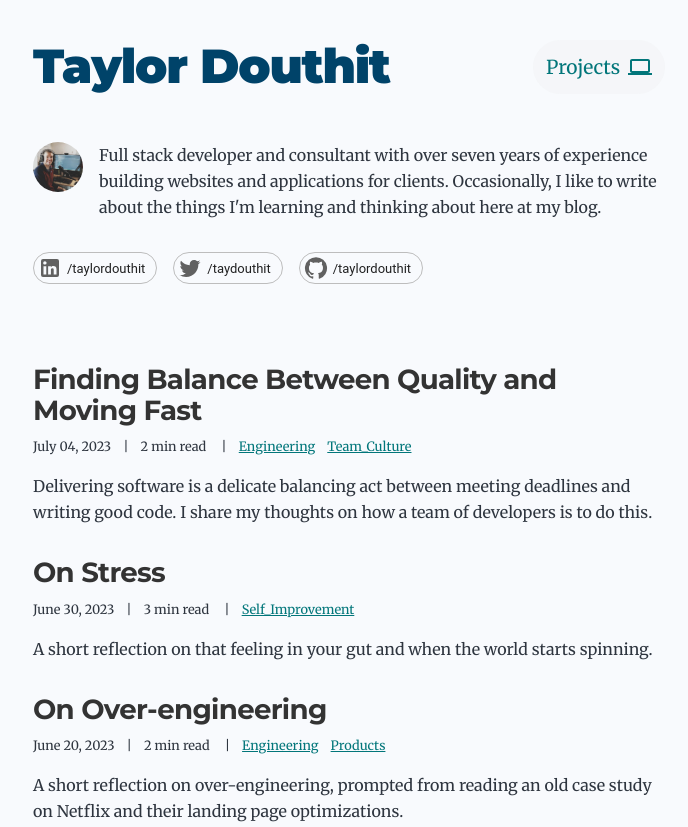
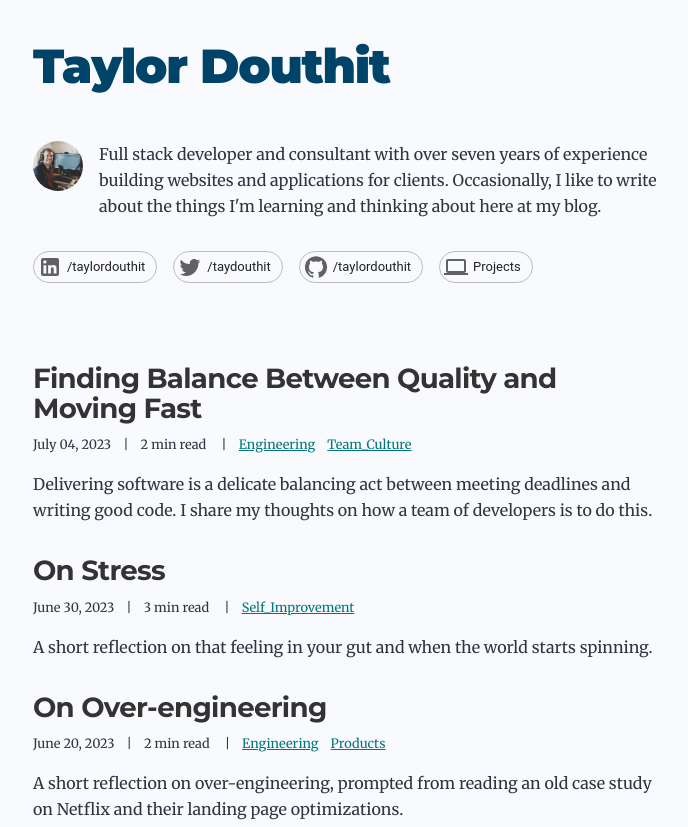
Before and after one commit to taylordouthit/taylordouthit-blog, a Gatsby site: page / in a window 1280 px wide. Shown: the top 827 px of the page, without its empty margins (291-979 px from the left). Built offline with nearby package versions, Linux system fonts and the light colour scheme; Gatsby itself is replaced by a stand-in of ours.

Commit message:
cleaned up styles, got rid of top right project link and made it a chip inline with the other chips

```diff
--- a/src/components/bio.js
+++ b/src/components/bio.js
@@ -12,6 +12,7 @@ import Chip from "@mui/material/Chip"
 import LinkedInIcon from "@mui/icons-material/LinkedIn"
 import TwitterIcon from "@mui/icons-material/Twitter"
 import GitHubIcon from "@mui/icons-material/GitHub"
+import LaptopIcon from "@mui/icons-material/Laptop"
 
 const Bio = () => {
   const data = useStaticQuery(graphql`
@@ -73,6 +74,14 @@ const Bio = () => {
           variant="outlined"
           clickable
         />
+        <Chip
+          label="Projects"
+          component="a"
+          icon={<LaptopIcon />}
+          href="/projects"
+          variant="outlined"
+          clickable
+        />
       </div>
     </div>
   )
--- a/src/layout/layout.js
+++ b/src/layout/layout.js
@@ -1,6 +1,5 @@
 import * as React from "react"
 import { Link } from "gatsby"
-import LaptopIcon from "@mui/icons-material/Laptop"
 
 const Layout = ({ location, title, children }) => {
   const rootPath = `${__PATH_PREFIX__}/`
@@ -9,15 +8,9 @@ const Layout = ({ location, title, children }) => {
 
   if (isRootPath) {
     header = (
-      <>
-        <h1 className="main-heading">
-          <Link to="/">{title}</Link>
-        </h1>
-        <Link className="projects" to="/projects">
-          <span>Projects</span>
-          <LaptopIcon />
-        </Link>
-      </>
+      <h1 className="main-heading">
+        <Link to="/">{title}</Link>
+      </h1>
     )
   } else {
     header = (
--- a/src/style.css
+++ b/src/style.css
@@ -253,18 +253,6 @@ a:focus,
   text-decoration: none;
 }
 
-/* Custom classes */
-
-.projects {
-  display: flex;
-  align-items: center;
-  justify-content: center;
-}
-
-.projects span {
-  margin-right: var(--spacing-2);
-}
-
 .bio {
   display: flex;
   flex-direction: column;
@@ -297,20 +285,6 @@ a:focus,
   display: flex;
   justify-content: space-between;
   margin-bottom: var(--spacing-12);
-}
-
-.projects {
-  font-size: var(--fontSize-2);
-  align-self: center;
-  padding: 0.8rem;
-  background: rgba(228, 228, 228, 0.2);
-  border-radius: 2rem;
-  transition: background 0.2s;
-  text-decoration: none;
-}
-
-.projects:hover {
-  background: rgba(228, 228, 228, 0.5);
 }
 
 .main-heading {
```
